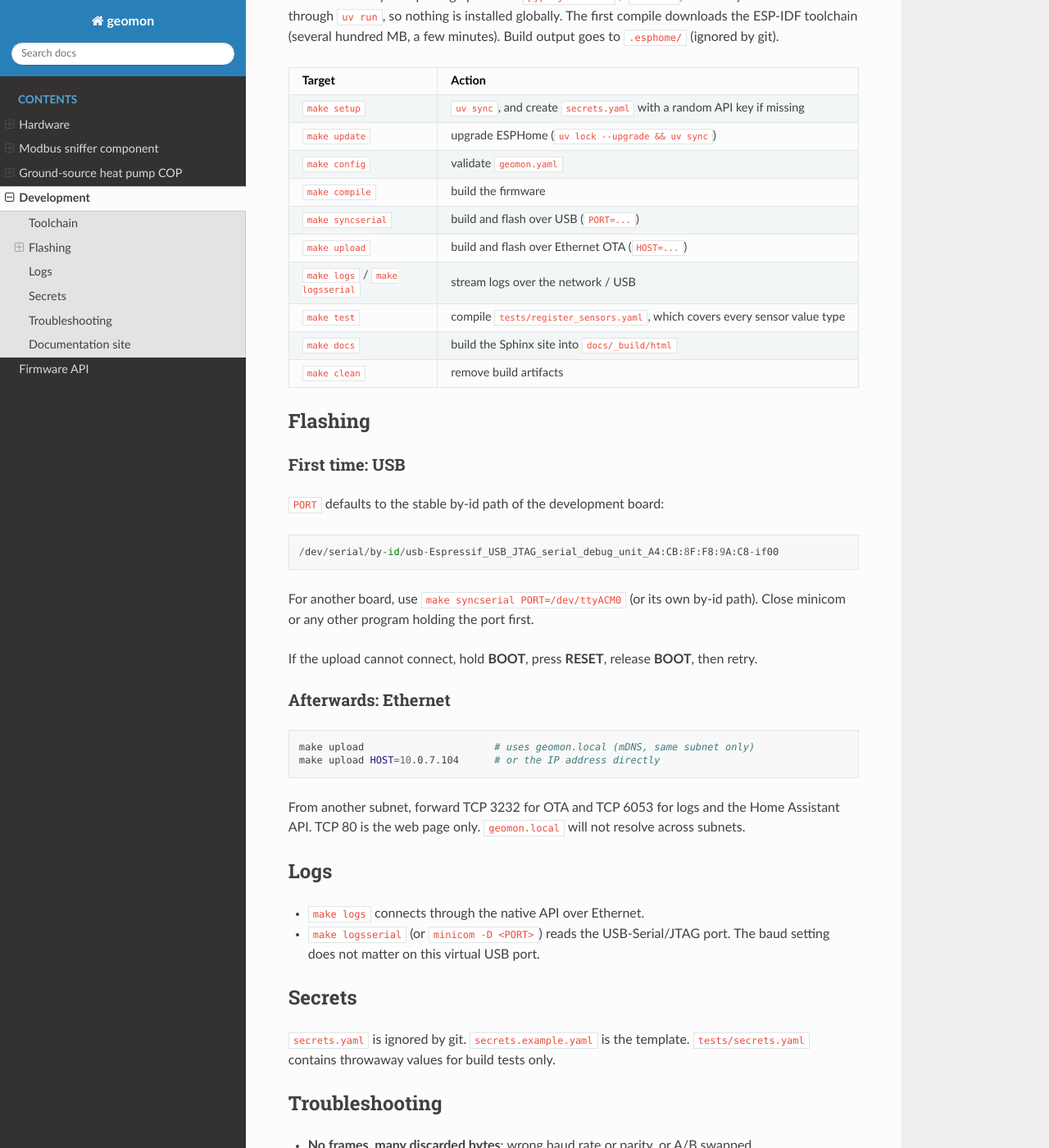
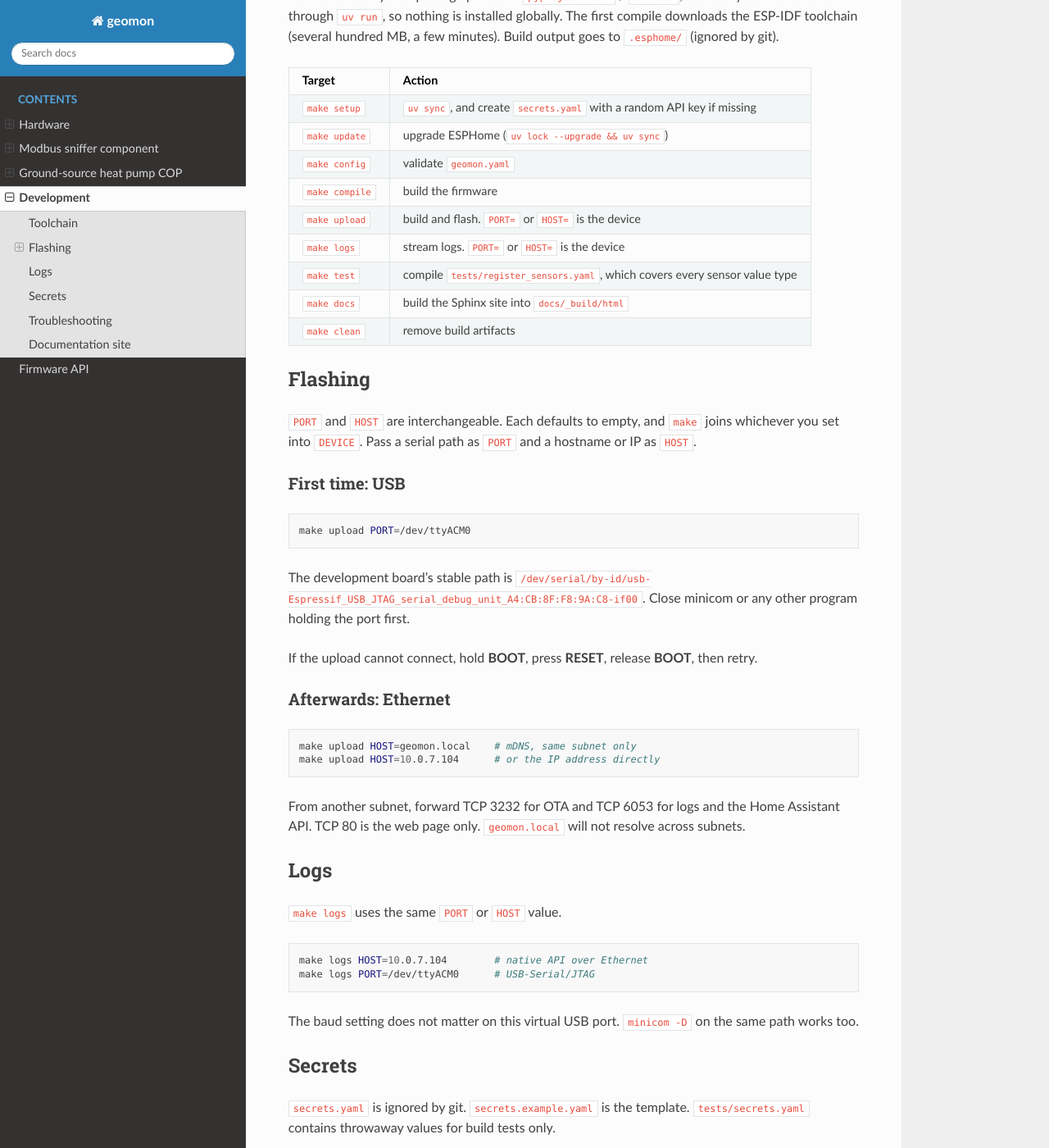
Before and after one commit to jfcliche/geomon, a Sphinx documentation site: the page built from docs/development.md, in a window 1280 px wide and 1400 px high, scrolled down 233 px. Shown: the whole window at 82% size. Built offline with Sphinx 7.4.7 and the Read the Docs theme 3.1.0, drawn with Linux system fonts in a browser that asks for light colours; some of the changed text lies outside the part shown.

````diff
--- a/docs/development.md
+++ b/docs/development.md
@@ -13,25 +13,27 @@
 | `make update` | upgrade ESPHome (`uv lock --upgrade && uv sync`) |
 | `make config` | validate `geomon.yaml` |
 | `make compile` | build the firmware |
-| `make syncserial` | build and flash over USB (`PORT=...`) |
-| `make upload` | build and flash over Ethernet OTA (`HOST=...`) |
-| `make logs` / `make logsserial` | stream logs over the network / USB |
+| `make upload` | build and flash. `PORT=` or `HOST=` is the device |
+| `make logs` | stream logs. `PORT=` or `HOST=` is the device |
 | `make test` | compile `tests/register_sensors.yaml`, which covers every sensor value type |
 | `make docs` | build the Sphinx site into `docs/_build/html` |
 | `make clean` | remove build artifacts |
 
 ## Flashing
 
+`PORT` and `HOST` are interchangeable. Each defaults to empty, and `make`
+joins whichever you set into `DEVICE`. Pass a serial path as `PORT` and a
+hostname or IP as `HOST`.
+
 ### First time: USB
 
-`PORT` defaults to the stable by-id path of the development board:
-
-```
-/dev/serial/by-id/usb-Espressif_USB_JTAG_serial_debug_unit_A4:CB:8F:F8:9A:C8-if00
+```bash
+make upload PORT=/dev/ttyACM0
 ```
 
-For another board, use `make syncserial PORT=/dev/ttyACM0` (or its own
-by-id path). Close minicom or any other program holding the port first.
+The development board's stable path is
+`/dev/serial/by-id/usb-Espressif_USB_JTAG_serial_debug_unit_A4:CB:8F:F8:9A:C8-if00`.
+Close minicom or any other program holding the port first.
 
 If the upload cannot connect, hold **BOOT**, press **RESET**, release **BOOT**,
 then retry.
@@ -39,7 +41,7 @@
 ### Afterwards: Ethernet
 
 ```bash
-make upload                      # uses geomon.local (mDNS, same subnet only)
+make upload HOST=geomon.local    # mDNS, same subnet only
 make upload HOST=10.0.7.104      # or the IP address directly
 ```
 
@@ -49,9 +51,15 @@
 
 ## Logs
 
-- `make logs` connects through the native API over Ethernet.
-- `make logsserial` (or `minicom -D <PORT>`) reads the USB-Serial/JTAG port.
-  The baud setting does not matter on this virtual USB port.
+`make logs` uses the same `PORT` or `HOST` value.
+
+```bash
+make logs HOST=10.0.7.104        # native API over Ethernet
+make logs PORT=/dev/ttyACM0      # USB-Serial/JTAG
+```
+
+The baud setting does not matter on this virtual USB port. `minicom -D` on
+the same path works too.
 
 ## Secrets
 
@@ -74,7 +82,7 @@
   never reach the bus. Set the pin or tie DE to ground and drop the active
   sensors.
 - **Ethernet does not come up**: check the cable and the link LEDs, then
-  `make logsserial`.
+  `make logs PORT=/dev/ttyACM0`.
 
 ## Documentation site
 
````
Also changed, not shown: README.md (+16 -12 lines), docs/modbus_sniffer.md (+1 -1 lines), 1 other file.
